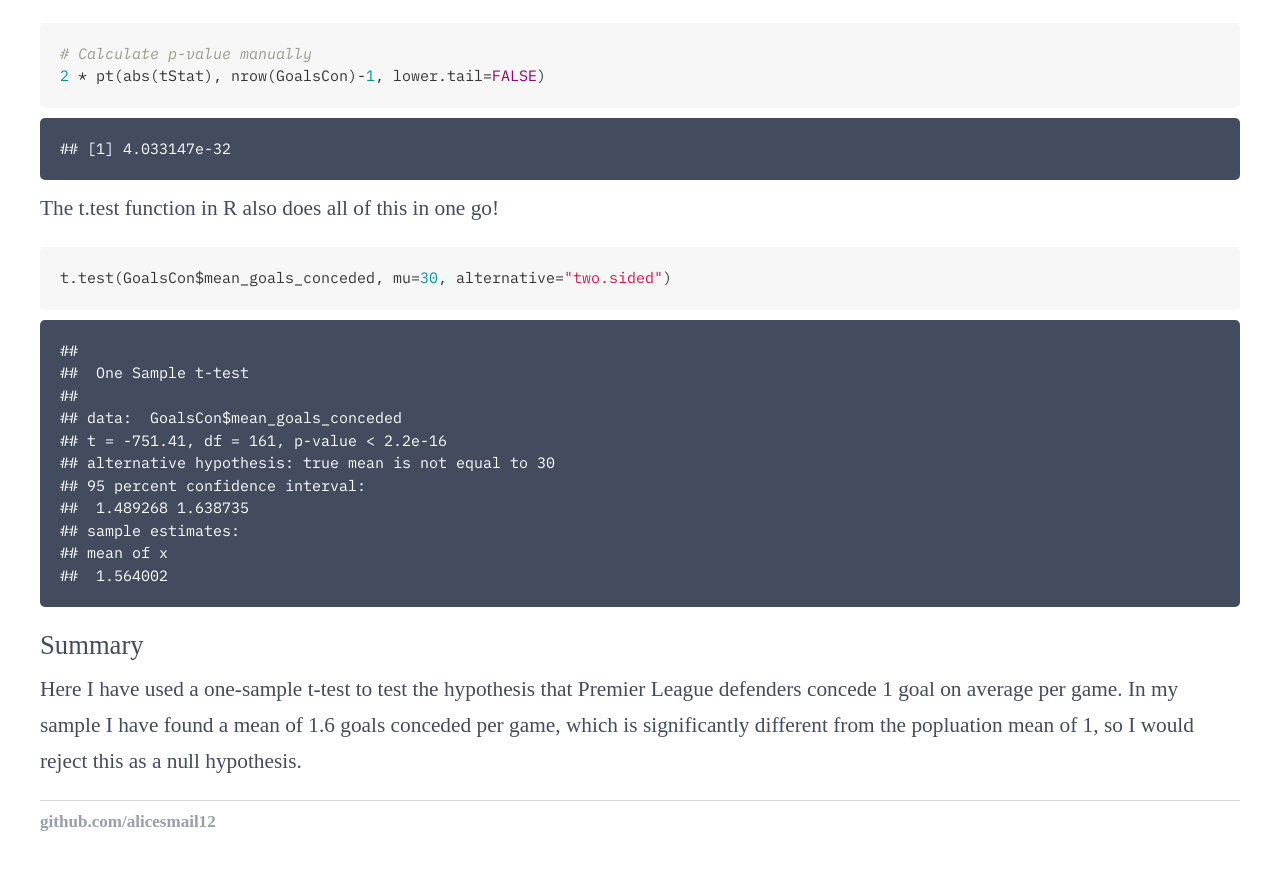
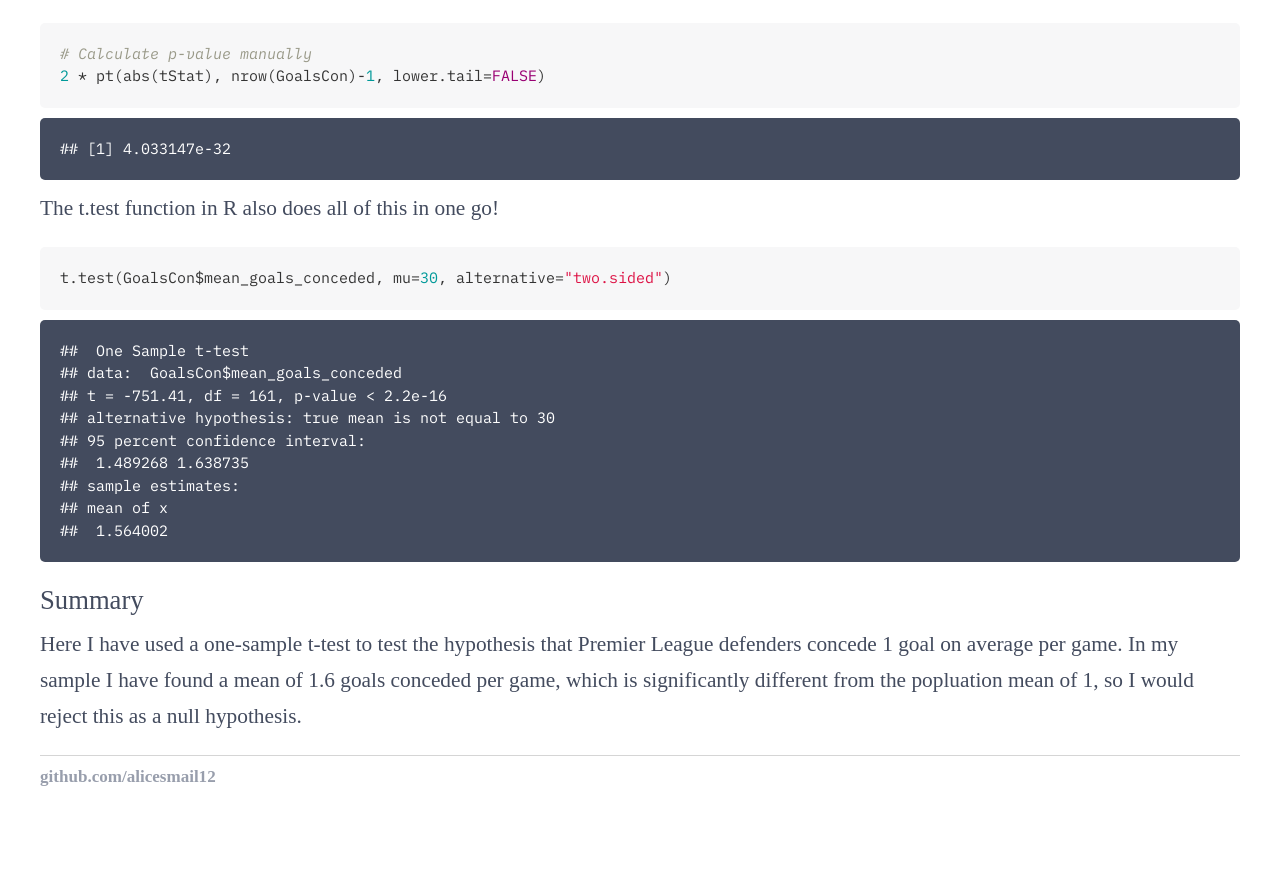
Before and after one commit to alicesmail12/alicesmail12.github.io, a Jekyll site: the page Statistics/T-Test-One-Sample.html, which Jekyll copies as it is, in a window 1280 px wide and 900 px high, scrolled down 3305 px. Shown: the top 870 px of the window. Built offline with Jekyll 4.4.1, drawn with Linux system fonts in a browser that asks for light colours; some web fonts are replaced.

Commit message:
Update T-Test-One-Sample.html

```diff
--- a/Statistics/T-Test-One-Sample.html
+++ b/Statistics/T-Test-One-Sample.html
@@ -538,9 +538,7 @@ be due to chance, and that the null hypothesis can be rejected.</p>
 <pre><code>## [1] 4.033147e-32</code></pre>
 <p>The t.test function in R also does all of this in one go!</p>
 <pre class="r"><code>t.test(GoalsCon$mean_goals_conceded, mu=30, alternative=&quot;two.sided&quot;)</code></pre>
-<pre><code>##
-##  One Sample t-test
-##
+<pre><code>##  One Sample t-test
 ## data:  GoalsCon$mean_goals_conceded
 ## t = -751.41, df = 161, p-value &lt; 2.2e-16
 ## alternative hypothesis: true mean is not equal to 30
```
